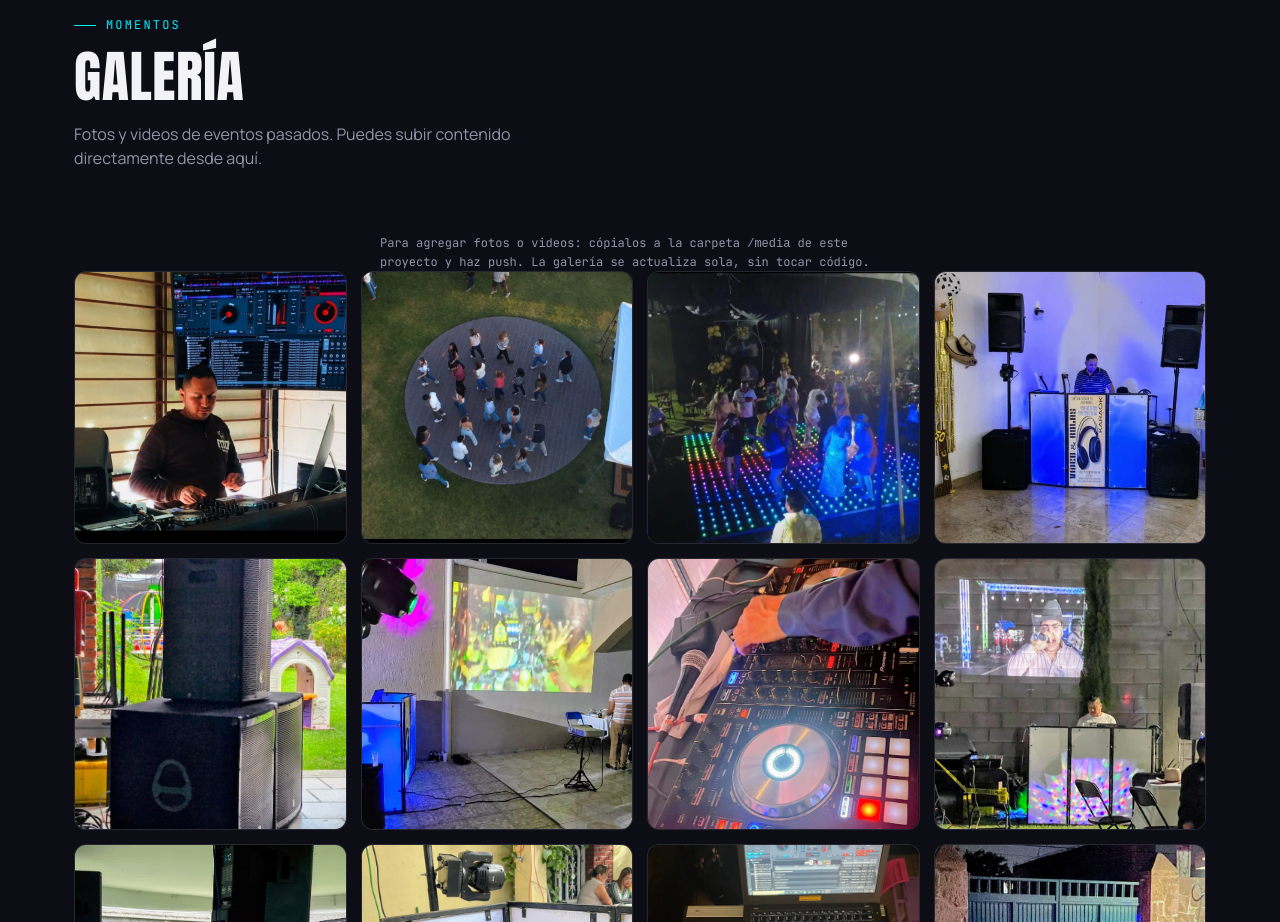
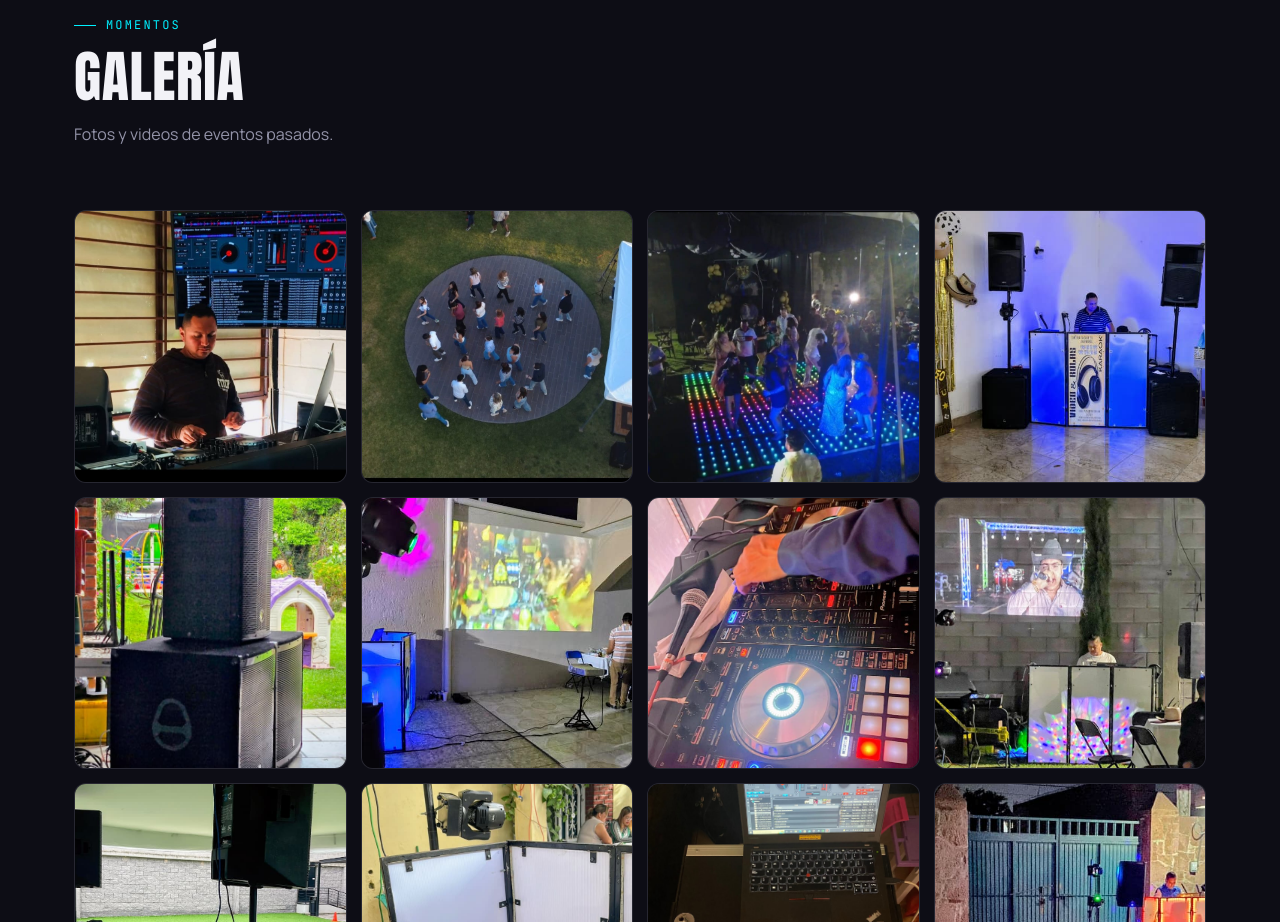
Before and after one commit to Jocsanpro7803/Pagina-sonido, a website: page index.html in a window 1280 px wide. Shown: the part 2460-3382 px from the top of the page. Drawn offline with Linux system fonts and the light colour scheme.

Commit message:
Quita nota interna de la galería (definitivo)

```diff
--- a/index.html
+++ b/index.html
@@ -380,15 +380,6 @@
   /* ============ GALERÍA ============ */
   .galeria{ background:var(--bg-alt); border-top:1px solid var(--border); border-bottom:1px solid var(--border); }
 
-  .gal-note{
-    font-family:var(--font-mono);
-    font-size:12px;
-    color:var(--text-muted);
-    margin-top:18px;
-    max-width:520px;
-    margin-left:auto; margin-right:auto;
-  }
-
   .gal-grid{
     display:grid;
     grid-template-columns:repeat(4,1fr);
@@ -655,12 +646,7 @@
       <div class="sec-head reveal">
         <div class="eyebrow">Momentos</div>
         <h2>Galería</h2>
-        <p>Fotos y videos de eventos pasados. Puedes subir contenido directamente desde aquí.</p>
-      </div>
-
-      <div class="reveal">
-      <div class="reveal">
-        <p class="gal-note">Para agregar fotos o videos: cópialos a la carpeta <code>/media</code> de este proyecto y haz push. La galería se actualiza sola, sin tocar código.</p>
+        <p>Fotos y videos de eventos pasados.</p>
       </div>
 
       <div class="gal-grid" id="galGrid"></div>
```
